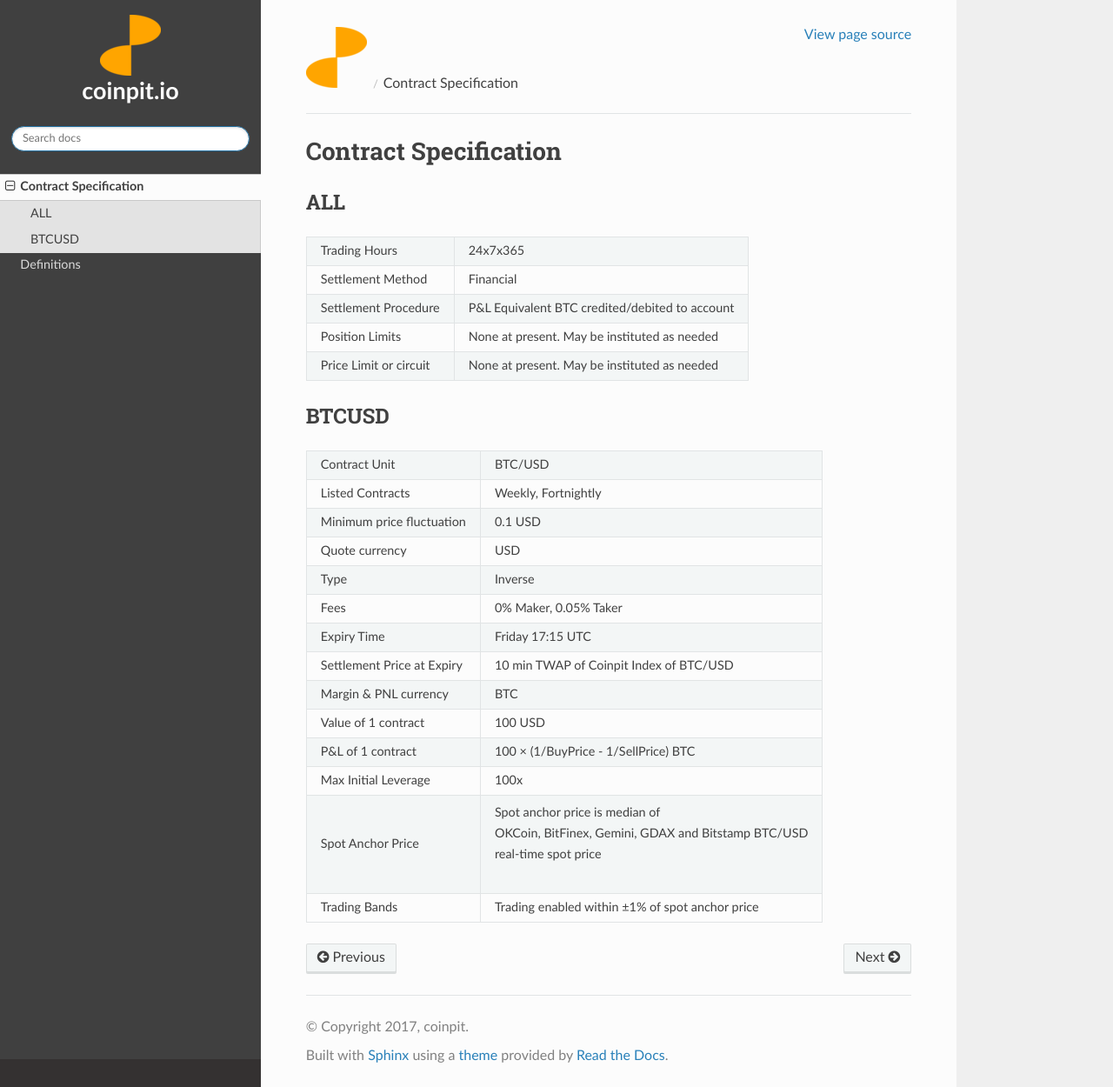
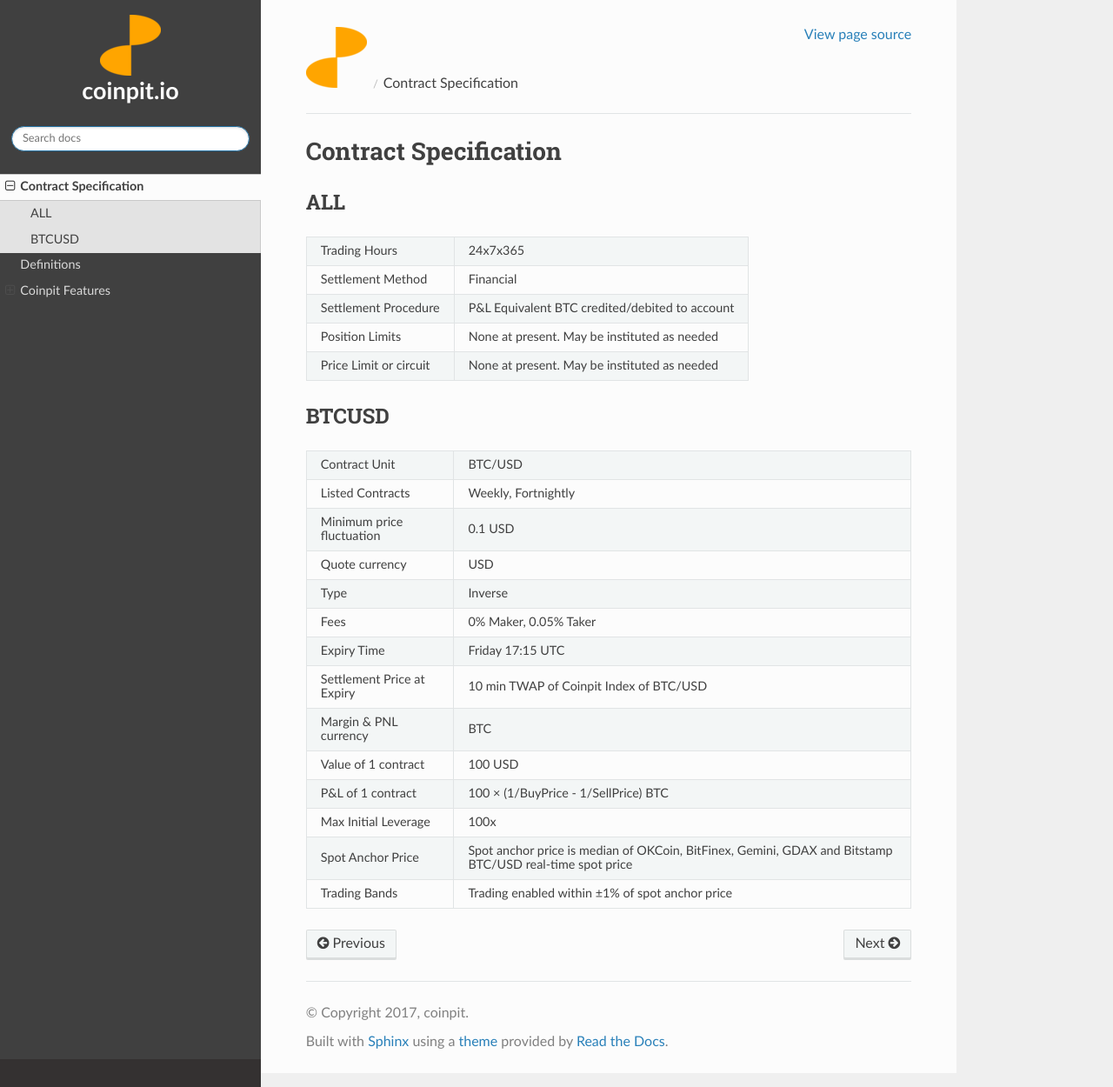
Before and after one commit to bharathrao/coinpitdocs, a Sphinx documentation site: the page built from docs/source/specs.rst, in a window 1280 px wide and 1250 px high. Shown: the whole window at 87% size. Built offline with Sphinx 7.4.7 and the Read the Docs theme 2.0.0, drawn with Linux system fonts in a browser that asks for light colours; formulas are drawn with MathJax 3.

Commit message:
add features

```diff
--- a/docs/source/_static/css/coinpit.css
+++ b/docs/source/_static/css/coinpit.css
@@ -17,3 +17,7 @@
 .wy-side-nav-search >a {
   font-size: 27px;
 }
+
+.wy-table-responsive table td {
+  white-space: normal;
+}
--- a/docs/source/index.rst
+++ b/docs/source/index.rst
@@ -16,4 +16,5 @@
 
    specs.rst
    definitions.rst
+   features.rst
 ..   behavior.rst
--- a/docs/source/specs.rst
+++ b/docs/source/specs.rst
@@ -28,7 +28,5 @@
     "Value of 1 contract", "100 USD"
     "P&L of 1 contract", "100 × (1/BuyPrice - 1/SellPrice) BTC"
     "Max Initial Leverage", "100x"
-    "Spot Anchor Price", "| Spot anchor price is median of
-    | OKCoin, BitFinex, Gemini, GDAX and Bitstamp BTC/USD
-    | real-time spot price"
+    "Spot Anchor Price", "Spot anchor price is median of OKCoin, BitFinex, Gemini, GDAX and Bitstamp BTC/USD real-time spot price"
     "Trading Bands", "Trading enabled within ±1% of spot anchor price"
```
Also changed, not shown: docs/source/features.rst (added, +44 -0 lines).
